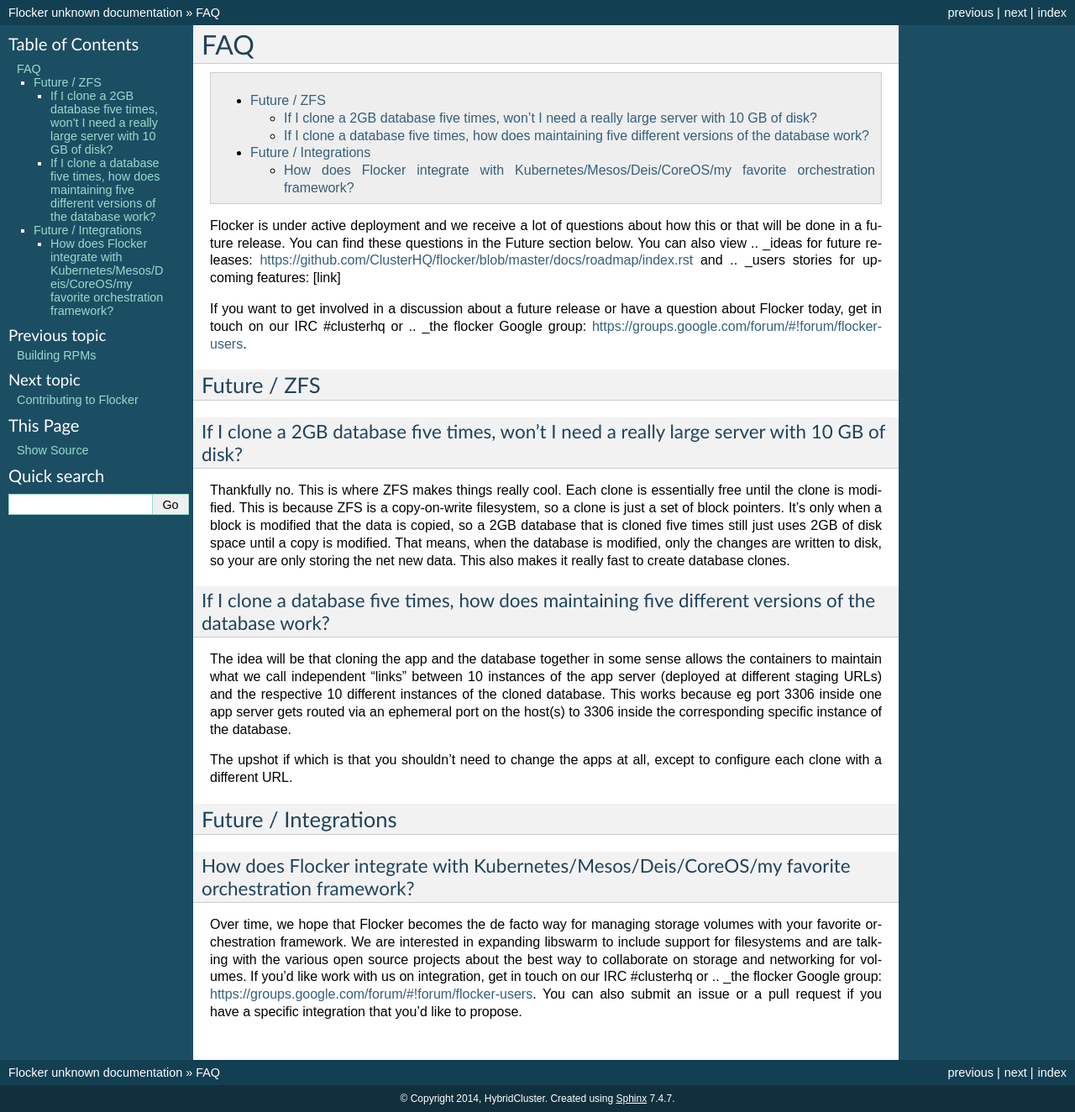
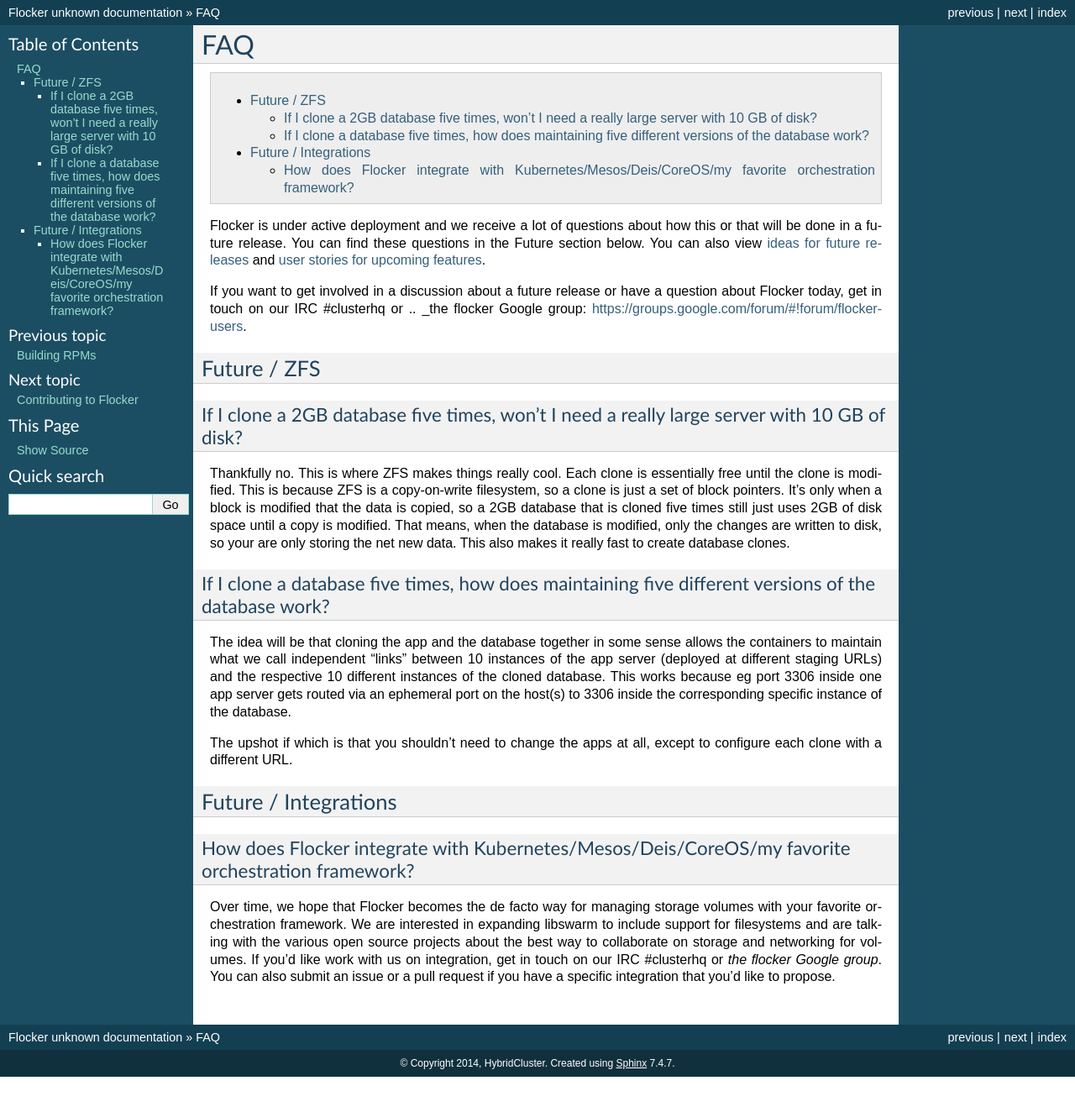
Before and after one commit to ClusterHQ/flocker, a Sphinx documentation site: the page built from docs/faq/index.rst, in a window 1280 px wide. Shown: the whole page at 84% size. Built offline with Sphinx 7.4.7, drawn with Linux system fonts in a browser that asks for light colours; after the commit the page ends 1282 px from its top, so only the background shows below that.

Commit message:
fixed links

```diff
--- a/docs/faq/index.rst
+++ b/docs/faq/index.rst
@@ -7,8 +7,7 @@
     :local:
     :backlinks: none
 
-Flocker is under active deployment and we receive a lot of questions about how this or that will be done in a future release.  You can find these questions in the Future section below.  You can also view .. _ideas for future releases: https://github.com/ClusterHQ/flocker/blob/master/docs/roadmap/index.rst
-and .. _users stories for upcoming features: [link]
+Flocker is under active deployment and we receive a lot of questions about how this or that will be done in a future release.  You can find these questions in the Future section below.  You can also view `ideas for future releases`_  and `user stories for upcoming features`_.
 
 If you want to get involved in a discussion about a future release or have a question about Flocker today, get in touch on our IRC #clusterhq or .. _the flocker Google group: https://groups.google.com/forum/#!forum/flocker-users.
 
@@ -42,5 +41,10 @@
 **************************************************************************************************************
 Over time, we hope that Flocker becomes the de facto way for managing storage volumes with your favorite orchestration framework.
 We are interested in expanding libswarm to include support for filesystems and are talking with the various open source projects about the best way to collaborate on storage and networking for volumes.
-If you'd like work with us on integration, get in touch on our IRC #clusterhq or .. _the flocker Google group: https://groups.google.com/forum/#!forum/flocker-users.
+If you'd like work with us on integration, get in touch on our IRC #clusterhq or `the flocker Google group`.
 You can also submit an issue or a pull request if you have a specific integration that you'd like to propose.
+
+
+.. _ideas for future releases: https://github.com/ClusterHQ/flocker/blob/master/docs/roadmap/index.rst
+.. _user stories for upcoming features: [link]
+.. _the flocker Google group: https://groups.google.com/forum/#!forum/flocker-users
```
